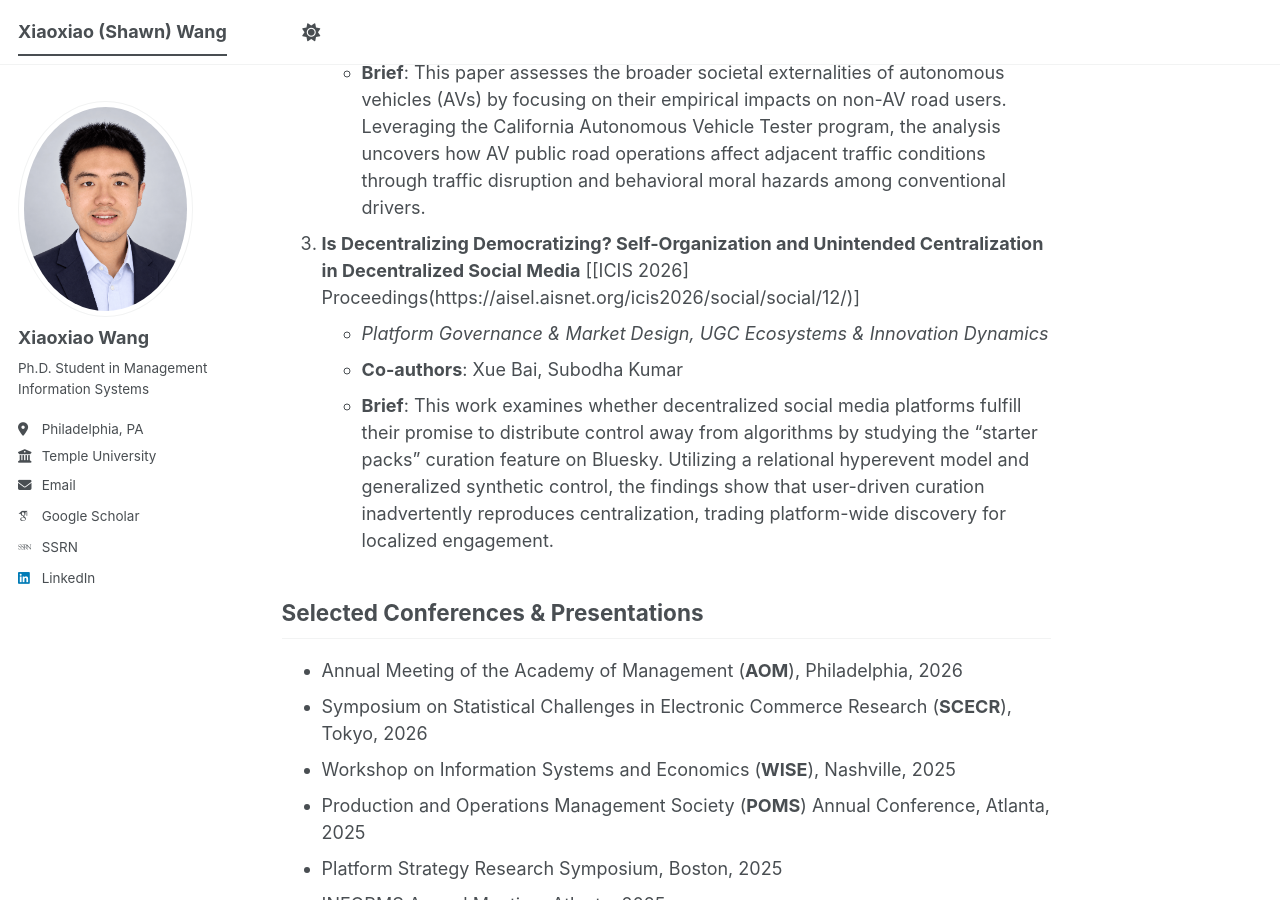
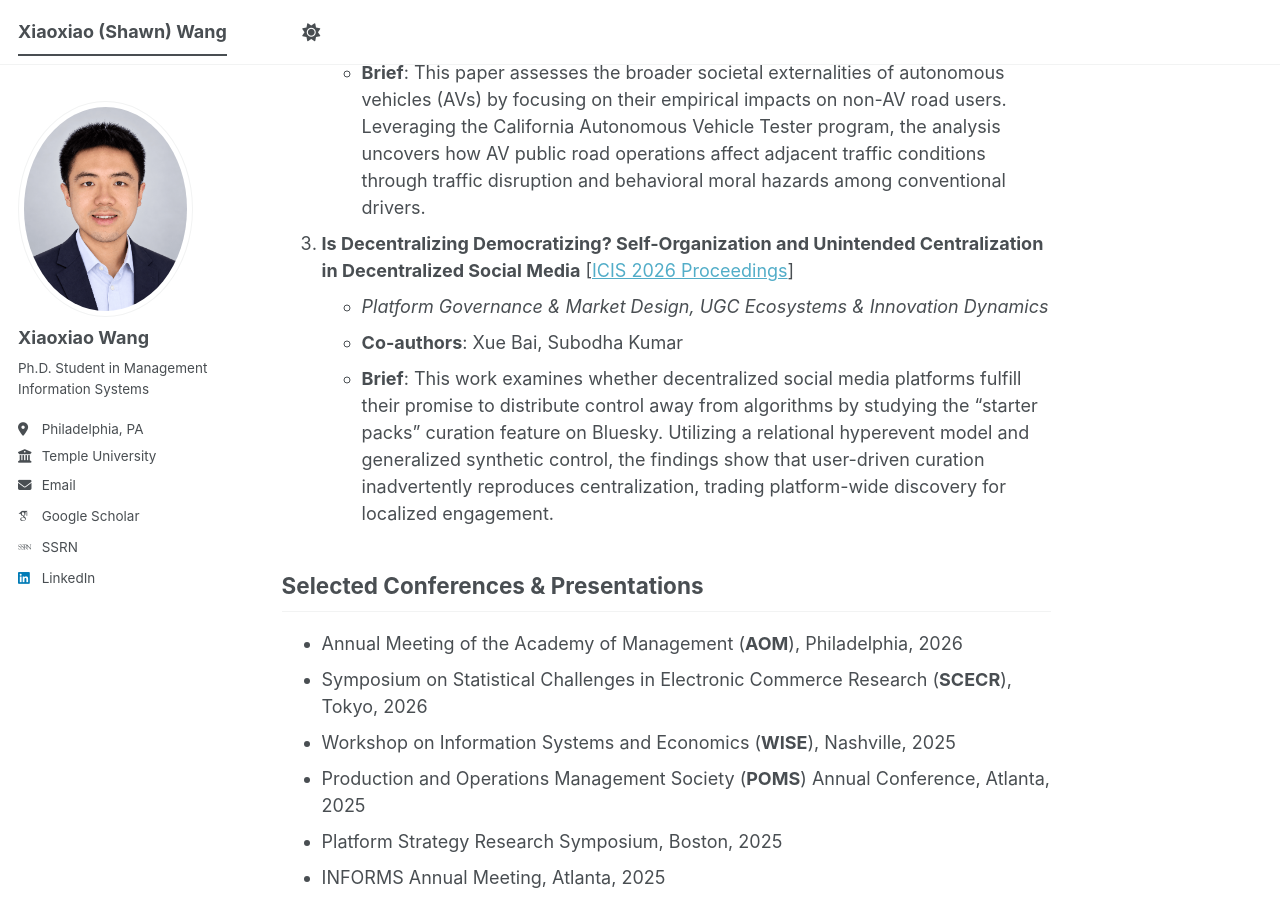
Before and after one commit to xiaoxiaowang-oss/xiaoxiaowang-oss.github.io, a Jekyll site: the page built from _pages/about.md, in a window 1280 px wide and 900 px high, scrolled down 735 px. Built offline with Jekyll 4.4.1, drawn with Linux system fonts in a browser that asks for light colours; some web fonts are replaced; a script bundle is joined from its source files by our own code; library files that are not in the unit come from our copies.

Commit message:
Update about.md

```diff
--- a/_pages/about.md
+++ b/_pages/about.md
@@ -21,7 +21,7 @@ I am a Ph.D. student in Management Information Systems at the **Fox School of Bu
   * **Co-authors**: Yingjie Zhang, Jinyang Zheng
   * **Brief**: This paper assesses the broader societal externalities of autonomous vehicles (AVs) by focusing on their empirical impacts on non-AV road users. Leveraging the California Autonomous Vehicle Tester program, the analysis uncovers how AV public road operations affect adjacent traffic conditions through traffic disruption and behavioral moral hazards among conventional drivers.
 
-3. **Is Decentralizing Democratizing? Self-Organization and Unintended Centralization in Decentralized Social Media** \[[ICIS 2026] Proceedings(https://aisel.aisnet.org/icis2026/social/social/12/)\]
+3. **Is Decentralizing Democratizing? Self-Organization and Unintended Centralization in Decentralized Social Media** \[[ICIS 2026 Proceedings](https://aisel.aisnet.org/icis2026/social/social/12/)\]
   * *Platform Governance & Market Design, UGC Ecosystems & Innovation Dynamics*
   * **Co-authors**: Xue Bai, Subodha Kumar
   * **Brief**: This work examines whether decentralized social media platforms fulfill their promise to distribute control away from algorithms by studying the "starter packs" curation feature on Bluesky. Utilizing a relational hyperevent model and generalized synthetic control, the findings show that user-driven curation inadvertently reproduces centralization, trading platform-wide discovery for localized engagement.
```
